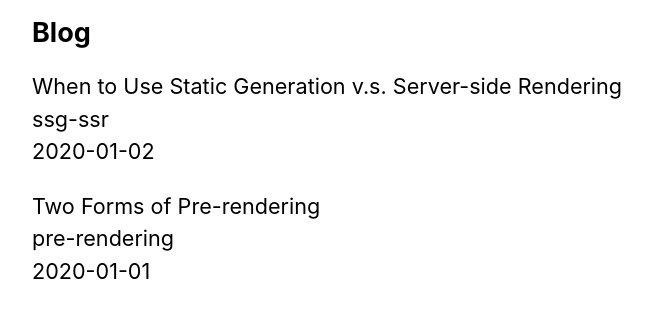
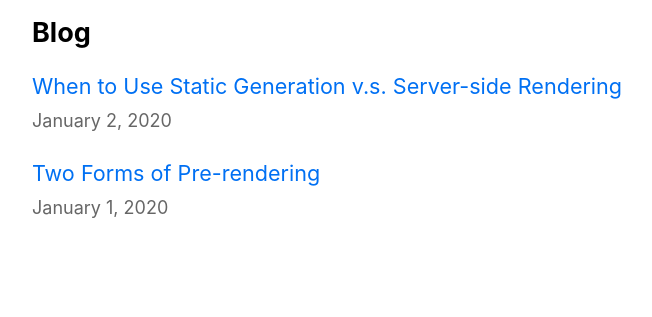
Before and after one commit to Gichohi-Simon/Next-js-Blog, a Next.js app in the folder nextjs-blog/: page / in a window 1280 px wide. Shown: the part 487-804 px from the top of the page, without its empty margins (302-954 px from the left). Built offline with nearby package versions, Linux system fonts and the light colour scheme.

Commit message:
polished my app

```diff
--- /dev/null
+++ b/nextjs-blog/components/date.js
@@ -0,0 +1,6 @@
+import { parseISO, format } from 'date-fns'
+
+export default function Date({ dateString }) {
+  const date = parseISO(dateString)
+  return <time dateTime={dateString}>{format(date, 'LLLL d, yyyy')}</time>
+}
--- a/nextjs-blog/pages/index.js
+++ b/nextjs-blog/pages/index.js
@@ -1,6 +1,8 @@
 import Head from 'next/head'
 import Layout, { siteTitle } from '../components/Layout'
 import utilStyles from '../styles/utils.module.css'
+import Link from 'next/link'
+import Date from '../components/date'
 
 import { getSortedPostsData } from '../lib/posts'
 
@@ -31,12 +33,14 @@
         <ul className={utilStyles.list}>
           {allPostsData.map(({ id, date, title }) => (
             <li className={utilStyles.listItem} key={id}>
-              {title}
-              <br />
-              {id}
-              <br />
-              {date}
-            </li>
+            <Link href={`/posts/${id}`}>
+              <a>{title}</a>
+            </Link>
+            <br />
+            <small className={utilStyles.lightText}>
+              <Date dateString={date} />
+            </small>
+          </li>
           ))}
         </ul>
       </section>
```
Also changed, not shown: nextjs-blog/pages/posts/[id].js (+13 -7 lines).
